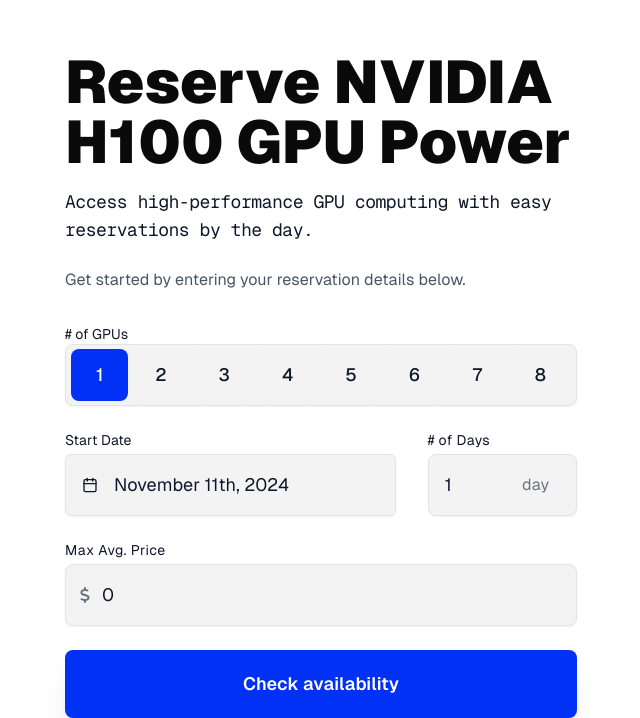
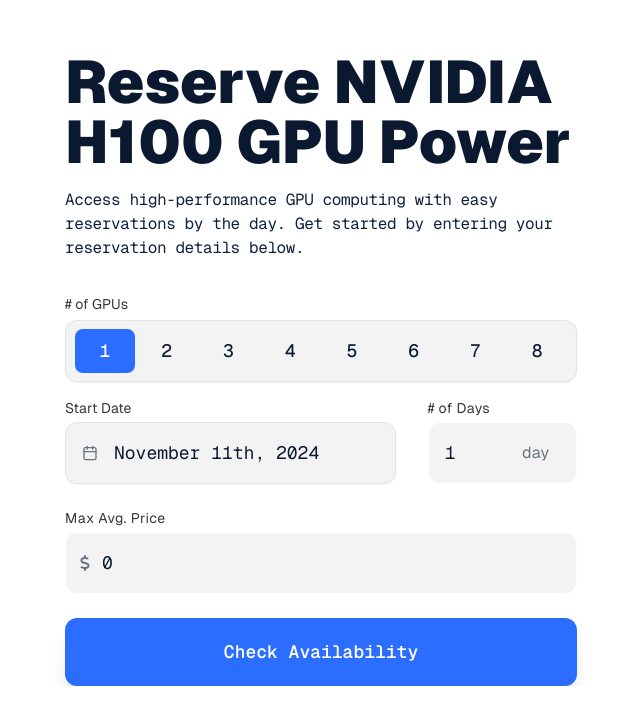
Before and after one commit to iris-jeong/gpu-reservation-app, a Next.js app: page / in a window 1280 px wide. Shown: the part 140-858 px from the top of the page, without its empty margins (319-959 px from the left). After the commit the page ends 826 px from the top, so only its background shows below. Built offline with nearby package versions, Linux system fonts and the light colour scheme.

Commit message:
fix some styles

```diff
--- a/src/app/api/reservations/check-availability/route.ts
+++ b/src/app/api/reservations/check-availability/route.ts
@@ -92,7 +92,7 @@ export async function POST(req: NextRequest) {
 							id: 'confirmed',
 							label: 'Immediate Reservation',
 							title: 'Reserve now at current market price',
-							description: `Reserve ${modelType} GPUs with a daily rate based on each day's availability.`,
+							description: `The GPUs requested are available during the specified days. Reserve ${modelType} GPUs with a daily rate based on each day's availability.`,
 							gpuModel: modelType,
 							gpuCount,
 							gpuIds: allAvailableGpuIds,
@@ -128,7 +128,7 @@ export async function POST(req: NextRequest) {
 						duration: `${numDays} ${dayLabel}`,
 						isPending: true,
 						caption:
-							'If the price does not go down to your maximum average price before the start date, your reservation will be canceled and you will pay nothing.',
+							'Your reservation will be canceled if the price does not drop before your start date.',
 					},
 					{
 						id: 'confirmed',
--- a/src/app/page.tsx
+++ b/src/app/page.tsx
@@ -106,7 +106,7 @@ export default function Home() {
 	};
 
 	return (
-		<main className="pt-8 sm:pt-24 md:pt-48 px-4 sm:px-8 w-screen min-w-screen sm:max-w-xl font-[family-name:var(--font-geist-sans)]">
+		<main className="w-screen min-w-screen sm:max-w-xl pt-8 sm:pt-24 md:pt-48 px-4 sm:px-8 text-[#0A192F] font-[family-name:var(--font-geist-sans)]">
 			{showNotification && (
 				<Notification
 					message="Reservation successful!"
@@ -117,13 +117,10 @@ export default function Home() {
 				<h1 className="text-4xl sm:text-5xl md:text-6xl font-black mb-4">
 					Reserve NVIDIA H100 GPU Power
 				</h1>
-				<h2 className="text-lg tracking-tight mb-4 sm:mb-6 text-slate-900 font-[family-name:var(--font-geist-mono)]">
+				<h2 className="leading-6 tracking-tight mb-4 sm:mb-6 text-[#112240] font-[family-name:var(--font-geist-mono)]">
 					Access high-performance GPU computing with easy reservations by the
-					day.
+					day. Get started by entering your reservation details below.
 				</h2>
-				<p className="text-slate-600 font-[family-name:var(--font-geist-sans)]">
-					Get started by entering your reservation details below.
-				</p>
 			</header>
 
 			<AvailabilityForm
--- a/src/components/AvailabilityForm.tsx
+++ b/src/components/AvailabilityForm.tsx
@@ -36,13 +36,13 @@ const AvailabilityForm: React.FC<AvailabilityFormProps> = ({
 	return (
 		<section
 			aria-labelledby="availability-section"
-			className="text-slate-900 font-[family-name:var(--font-geist-sans)]"
+			className="font-[family-name:var(--font-geist-sans)]"
 		>
 			<h3 id="availability-section" className="sr-only">
 				Check GPU Availability
 			</h3>
 			<Form onSubmit={handleCheckAvailability}>
-				<div className="grid grid-cols-1">
+				<div className="grid grid-cols-1 mb-[-8px]">
 					<ToggleButtonGroup
 						label="# of GPUs"
 						options={[1, 2, 3, 4, 5, 6, 7, 8]}
@@ -52,7 +52,7 @@ const AvailabilityForm: React.FC<AvailabilityFormProps> = ({
 					/>
 				</div>
 
-				<div className="grid grid-cols-1 md:grid-cols-3 space-y-5 sm:space-y-0 sm:gap-8">
+				<div className="grid grid-cols-1 md:grid-cols-3 space-y-4 sm:space-y-0 gap-1 sm:gap-4 md:gap-8">
 					<DatePicker
 						selectedDate={selectedDate}
 						onDateChange={handleDateChange}
@@ -87,8 +87,9 @@ const AvailabilityForm: React.FC<AvailabilityFormProps> = ({
 					type="submit"
 					id="check-availability-button"
 					disabled={!isAvailabilityValid}
+					className="mt-10"
 				>
-					Check availability
+					Check Availability
 				</Button>
 			</Form>
 		</section>
--- a/src/components/Button.tsx
+++ b/src/components/Button.tsx
@@ -17,9 +17,9 @@ export const Button: FC<ButtonProps> = ({
 	...props
 }) => {
 	const baseStyles =
-		'px-10 py-5 bg-[#0031F5] hover:bg-[#002DE3] text-lg text-white font-semibold shadow-xl font-[family-name:var(--font-geist-sans)]';
+		'px-10 py-5 bg-[#2A6DFF] hover:bg-[#1159F4] text-lg text-white font-semibold shadow-xl font-[family-name:var(--font-geist-mono)]';
 	const variantStyles = {
-		primary: 'rounded-lg w-full',
+		primary: 'rounded-xl w-full',
 		secondary: 'rounded-full mt-8 w-fit mx-auto',
 	};
 	const disabledStyles = {
--- a/src/components/DatePicker.tsx
+++ b/src/components/DatePicker.tsx
@@ -2,7 +2,7 @@
 
 import * as React from 'react';
 import { format } from 'date-fns';
-import { CalendarIcon } from 'lucide-react'; // Replace with your icon if needed
+import { CalendarIcon } from 'lucide-react';
 import {
 	Popover,
 	PopoverContent,
@@ -31,8 +31,10 @@ export default function DatePicker({
 
 	return (
 		<>
-			<div className={`flex flex-col rounded-lg ${className}`}>
-				{label && <label className="mb-1 text-sm">{label}</label>}
+			<div className={`flex flex-col rounded-xl ${className}`}>
+				{label && (
+					<label className="mb-1 text-sm text-[#373737]">{label}</label>
+				)}
 				<Popover open={open} onOpenChange={setOpen}>
 					<PopoverTrigger asChild>
 						<Button
@@ -41,11 +43,14 @@ export default function DatePicker({
 							aria-expanded={open}
 							aria-label="Choose a date"
 							aria-describedby={errorId}
-							className={`py-[30px] justify-start text-left text-lg font-normal bg-[#F3F3F3]${
+							className={`py-[30px] justify-start text-left text-lg font-normal bg-[#F3F3F3] rounded-xl font-[family-name:var(--font-geist-mono)] ${
 								!selectedDate ? 'text-muted-foreground' : ''
 							}`}
 						>
-							<CalendarIcon className="mr-2 h-4 w-4 text-slate-900" />
+							<CalendarIcon
+								className="mr-2 h-4 w-4"
+								style={{ color: '#6b7280' }}
+							/>
 							{selectedDate ? (
 								format(selectedDate, 'PPP')
 							) : (
--- a/src/components/RadioCardGroup.tsx
+++ b/src/components/RadioCardGroup.tsx
@@ -17,10 +17,7 @@ const RadioCardGroup: FC<RadioCardGroupProps> = ({
 			? options.findIndex((option) => option.id === selectedOptionId)
 			: null
 	);
-	const label =
-		options.length > 1
-			? 'Select an option:'
-			: 'Good news! The GPU resources are available for booking.';
+	const label = options.length > 1 ? 'Select an option:' : 'Good news!';
 
 	const handleSelect = (index: number) => {
 		setSelectedIndex(index);
@@ -41,14 +38,14 @@ const RadioCardGroup: FC<RadioCardGroupProps> = ({
 	return (
 		<div
 			role="group"
-			className="mx-auto max-w-[1200px] pt-10 pb-2 px-2 sm:px-6 md:px-16"
+			className="mx-auto max-w-[1200px] pt-10 pb-2 px-2 sm:px-6 min-[768px]:px-8 md:px-16"
 		>
-			<label className="font-[family-name:var(--font-geist-sans)]">
+			<label className="text-xl font-semibold font-[family-name:var(--font-geist-sans)]">
 				{label}
 			</label>
 
 			<div
-				className={`grid gap-4 ${
+				className={`mt-4 grid gap-4 ${
 					options.length === 1 ? 'grid-cols-1 ' : 'md:grid-cols-2'
 				}`}
 			>
--- a/src/components/ReservationForm.tsx
+++ b/src/components/ReservationForm.tsx
@@ -39,22 +39,24 @@ const ReservationForm: React.FC<ReservationFormProps> = ({
 					selectedOptionId={selectedReservationOption?.id}
 				/>
 				<div className="flex justify-center w-screen bg-[#ECEDEF]">
-					<div className="w-full sm:w-2/3 md:1/2 py-12 px-12 max-w-[440px] md:px-8">
+					<div className="w-full py-12 max-w-[500px]">
 						<TextInput
 							id="email-address"
 							label="Email Address"
-							placeholder="Enter your email address"
+							placeholder="hello@gmail.com"
 							value={email}
 							onChange={handleEmailChange}
 							error={reservationErrors.email}
 							startIcon={<HiOutlineMail />}
 							required
-							className="mb-6"
+							className="mb-6 w-[500px]"
+							inputClass="bg-white border-[#DCDCDC]"
 						/>
 						<Button
 							type="submit"
 							isLoading={false}
 							disabled={!isReservationValid}
+							className="w-[500px]"
 						>
 							{selectedReservationOption?.id === 'pending'
 								? 'Wait for price drop'
--- a/src/components/TextInput.tsx
+++ b/src/components/TextInput.tsx
@@ -8,6 +8,7 @@ interface TextInputProps extends InputHTMLAttributes<HTMLInputElement> {
 	className?: string;
 	startIcon?: ReactNode;
 	endIcon?: ReactNode;
+	inputClass?: string;
 }
 
 const TextInput: FC<TextInputProps> = ({
@@ -18,6 +19,7 @@ const TextInput: FC<TextInputProps> = ({
 	className,
 	startIcon,
 	endIcon,
+	inputClass = '',
 	...props
 }) => {
 	return (
@@ -25,7 +27,7 @@ const TextInput: FC<TextInputProps> = ({
 			{label && (
 				<label
 					htmlFor={id}
-					className="text-sm mb-1 tracking-wide font-[family-name:var(--font-geist-sans)]"
+					className="text-sm mb-1 tracking-wide text-[#373737] font-[family-name:var(--font-geist-sans)]"
 				>
 					{label}
 				</label>
@@ -44,11 +46,13 @@ const TextInput: FC<TextInputProps> = ({
 					aria-describedby={error ? `${id}-error` : undefined}
 					aria-invalid={!!error}
 					aria-required={props.required}
-					className={`py-4 pl-4 w-full border-[1px] rounded-lg px-2 text-lg text-slate-900 bg-[#F3F3F3] font-[family-name:var(--font-geist-sans)] shadow-sm ${
-						error ? 'border-red-500' : 'border-[#e1e5e4]'
+					className={`py-4 pl-4 w-full border-[1px] rounded-xl px-2 text-lg bg-[#F3F3F3] font-[family-name:var(--font-geist-mono)] ${
+						error ? 'border-red-500' : 'border-[1.5px] border-[#fdfdfd]'
 					} focus:outline-none focus:ring-2 focus:ring-blue-500 ${
 						startIcon ? 'pl-9' : 'pl-2'
-					}  ${endIcon ? 'pr-0' : 'pr-0'}`}
+					}  ${
+						endIcon ? 'pr-0' : 'pr-0'
+					} placeholder:text-[#C2C2C2] ${inputClass}`}
 					{...props}
 				/>
 
--- a/src/components/ToggleButton.tsx
+++ b/src/components/ToggleButton.tsx
@@ -23,10 +23,10 @@ const ToggleButton: FC<ToggleButtonProps> = ({
 				if (e.key === 'Enter' || e.key === ' ') onChange(value);
 			}}
 			onClick={() => onChange(value)}
-			className={`text-slate-900 text-lg font-medium hover:text-white px-4 sm:px-5 py-3 mx-[1px] rounded-lg ${
+			className={`font-medium text-lg px-3 sm:px-4 py-2 mx-[1px] rounded-lg font-[family-name:var(--font-geist-mono)] ${
 				isSelected
-					? 'bg-[#0031F5] text-white hover:bg-[#0049E6]'
-					: 'bg-[#F3F3F3] hover:text-slate-900 hover:bg-[#DDDDDD]'
+					? 'bg-[#2A6DFF] text-white hover:bg-[#1159F4]'
+					: 'bg-[#F3F3F3] hover:bg-[#DDDDDD]'
 			} ${className}`}
 		>
 			{value}
--- a/src/components/ToggleButtonGroup.tsx
+++ b/src/components/ToggleButtonGroup.tsx
@@ -21,10 +21,8 @@ const ToggleButtonGroup: FC<ToggleButtonGroupProps> = ({
 	return (
 		<div role="group">
 			<div>
-				<label className="text-sm mb-1">
-					<p>{label}</p>
-				</label>
-				<div className="flex p-1 border-[1px] border-[#e1e5e4] bg-[#F3F3F3] rounded-lg shadow-sm">
+				<label className="text-sm mb-1 text-[#373737]">{label}</label>
+				<div className="flex mt-1 p-2 border-[1px] border-[#e1e5e4] bg-[#F3F3F3] rounded-xl shadow-sm">
 					{options.map((option, index) => (
 						<ToggleButton
 							key={index}
```
Also changed, not shown: src/components/RadioCard.tsx (+5 -5 lines).
